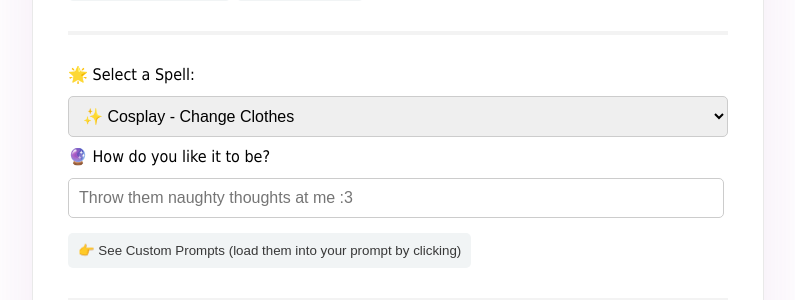
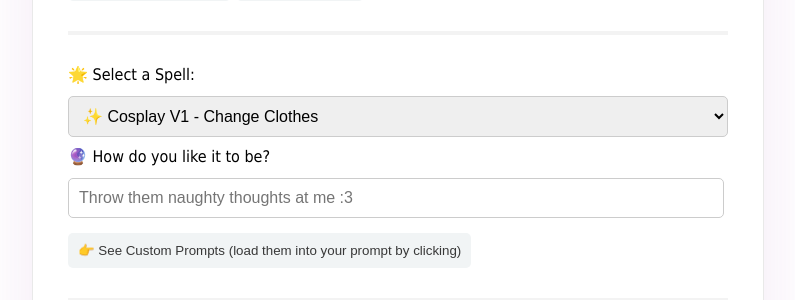
Before and after one commit to charlimoo/alter-magic, a Flask app: page / in a window 1280 px wide. Shown: the part 386-686 px from the top of the page, without its empty margins (242-1037 px from the left). Run offline with Flask 3, Linux system fonts and the light colour scheme; some web fonts are replaced.

Commit message:
Add files via upload

```diff
--- a/templates/index.html
+++ b/templates/index.html
@@ -387,11 +387,12 @@
             <hr style="border-width:2px; border-color:#f3f3f3; border-style:solid; margin-top: 30px;margin-bottom: 30px;">
             <label for="option">🌟 Select a Spell:</label>
             <select id="option" name="option" onchange="togglePromptField()" enctype="multipart/form-data">
-                <option value="1">✨ Cosplay - Change Clothes</option>
-
+                <option value="1">✨ Cosplay V1 - Change Clothes</option>
                 <option value="3">🎨 Creative - A Different Taste</option>
-                <option value="4">💀 Just text to image</option>
-                <option value="5">💀 Just image to image</option>
+                <option value="4">👕 Cosplay V2 - outfit</option>
+                <option value="5">🥋 Cosplay V2 - body</option>
+                <option value="6">💇‍♂️ Hair Styler</option>
+                <option value="7">📷 Change Background</option>
 
             </select>
 
@@ -399,6 +400,8 @@
             <input type="text" id="user_prompt" name="user_prompt" placeholder="Throw them naughty thoughts at me :3" style="width: 96%; display: inline-block;">
             <button type="button" id="selectCustomPromptButton" style="color: rgb(56, 56, 56); border: none; padding: 10px; cursor: pointer; border-radius: 5px; ; transition: background-color 0.3s ease; margin-top: 5px">👉 See Custom Prompts (load them into your prompt by clicking)</button>
             <div id="customPromptSection" style="display: none;">
+                <button type="button" class="promptButton" onclick="setCustomPrompt('curly, curly hair, wavy, curling, curled, crimped, permed, frizzy, frizzed, kinked, kinky, crinkly')">💇‍♂️ demo for hair styler</button>
+                <button type="button" class="promptButton" onclick="setCustomPrompt('dirty, demolished, damaged, on fire, dirty background, broken wall, debris, broken woods, smoke')">📷 demo for background change</button>
                 <button type="button" class="promptButton" onclick="setCustomPrompt('Disney princess, princess, long dress, detailed puffy outfit')">🤴 The Puffy Perfection</button>
                 <button type="button" class="promptButton" onclick="setCustomPrompt('robotic arms, robot, tech, sci-fi, mechanics, machine, humanoid, android')">🤖 Beep Boop Beep Boop</button>
                 <button type="button" class="promptButton" onclick="setCustomPrompt('bride, puffy dress, long skirt, wedding, bride dress')">👰 Come on, Its Your Wedding</button>
```
